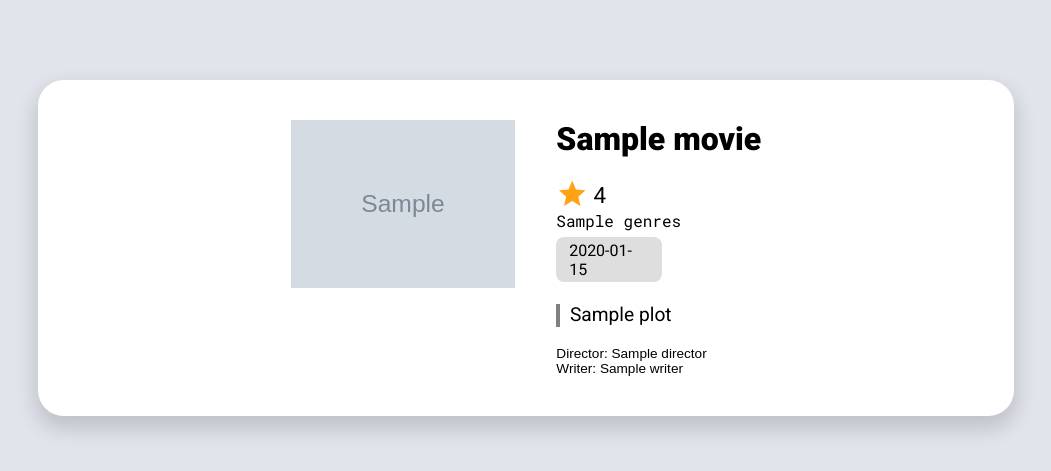
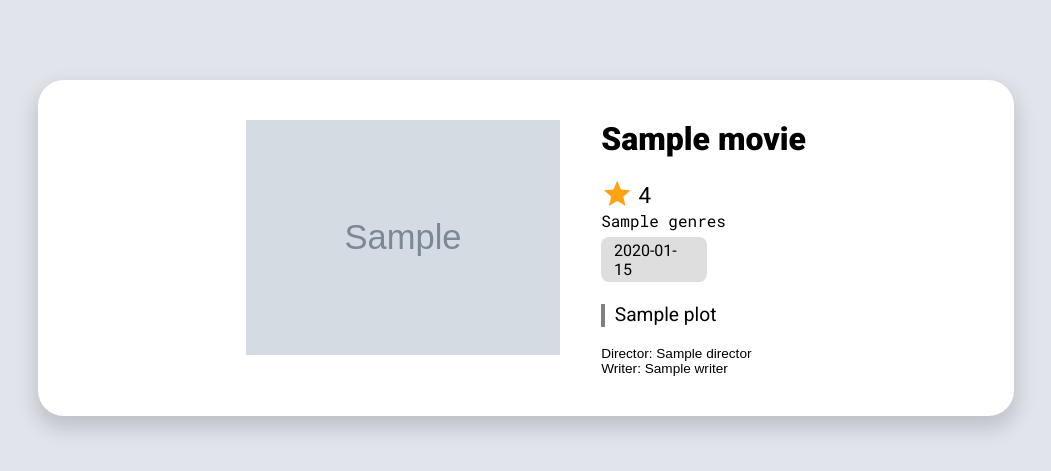
Before and after one commit to PacificPR/moviedb, a Flask app: template templates/info.html in a window 1280 px wide. Shown: the top 471 px of the page, without its empty margins (114-1165 px from the left). Run offline with Flask 2, Linux system fonts and the light colour scheme; the template is opened without the code that fills it: most values are stand-ins (such as "Sample title", 1, 10 or a date in 2020); grey boxes marked "Sample" are stand-in pictures.

Commit message:
minor changes

```diff
--- a/static/css/custom.css
+++ b/static/css/custom.css
@@ -72,7 +72,7 @@ h1,h2,h3 {
 }
 
 .poster{
-    width: 25%;
+    width: 35%;
 }
 
 .infotext {
```
